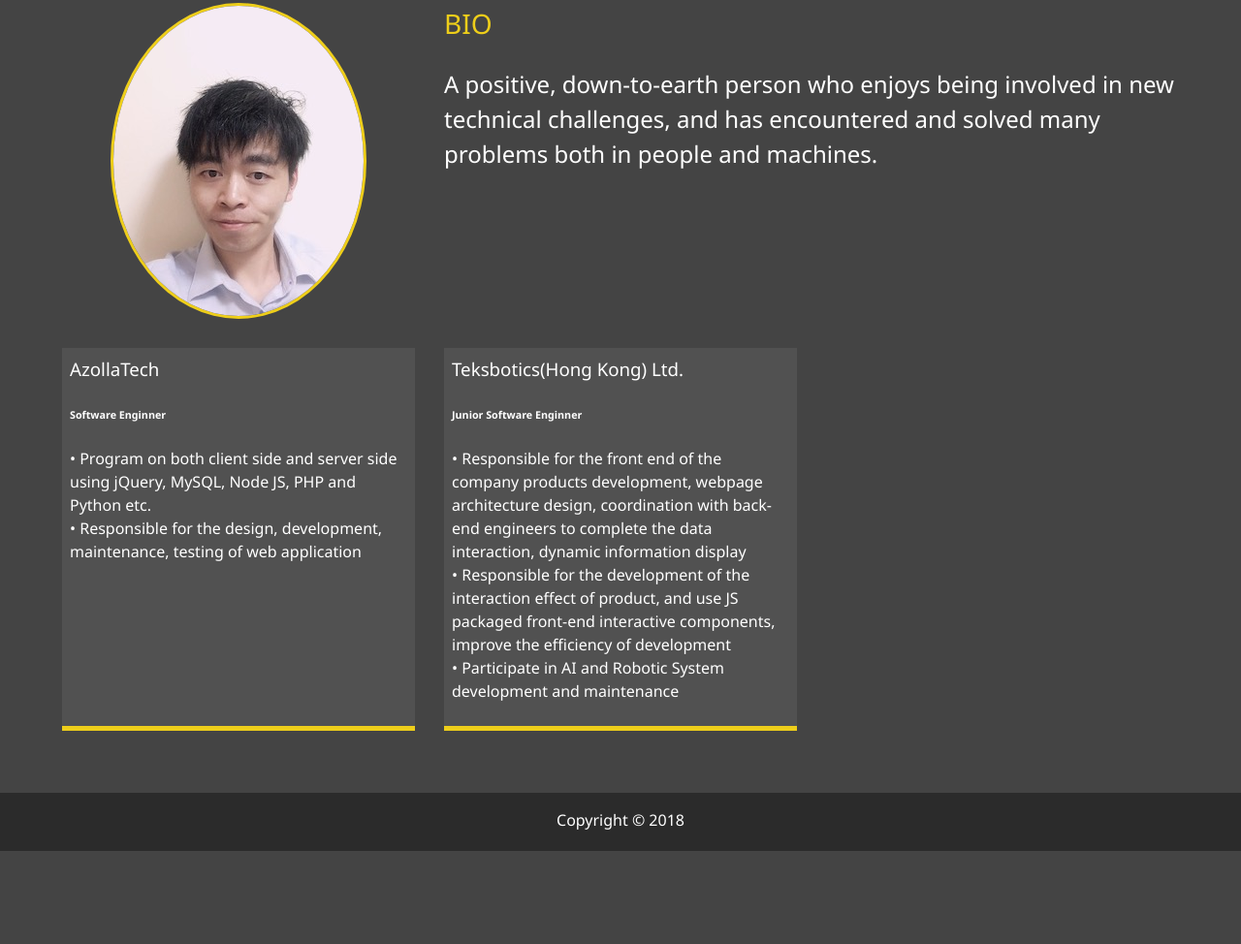
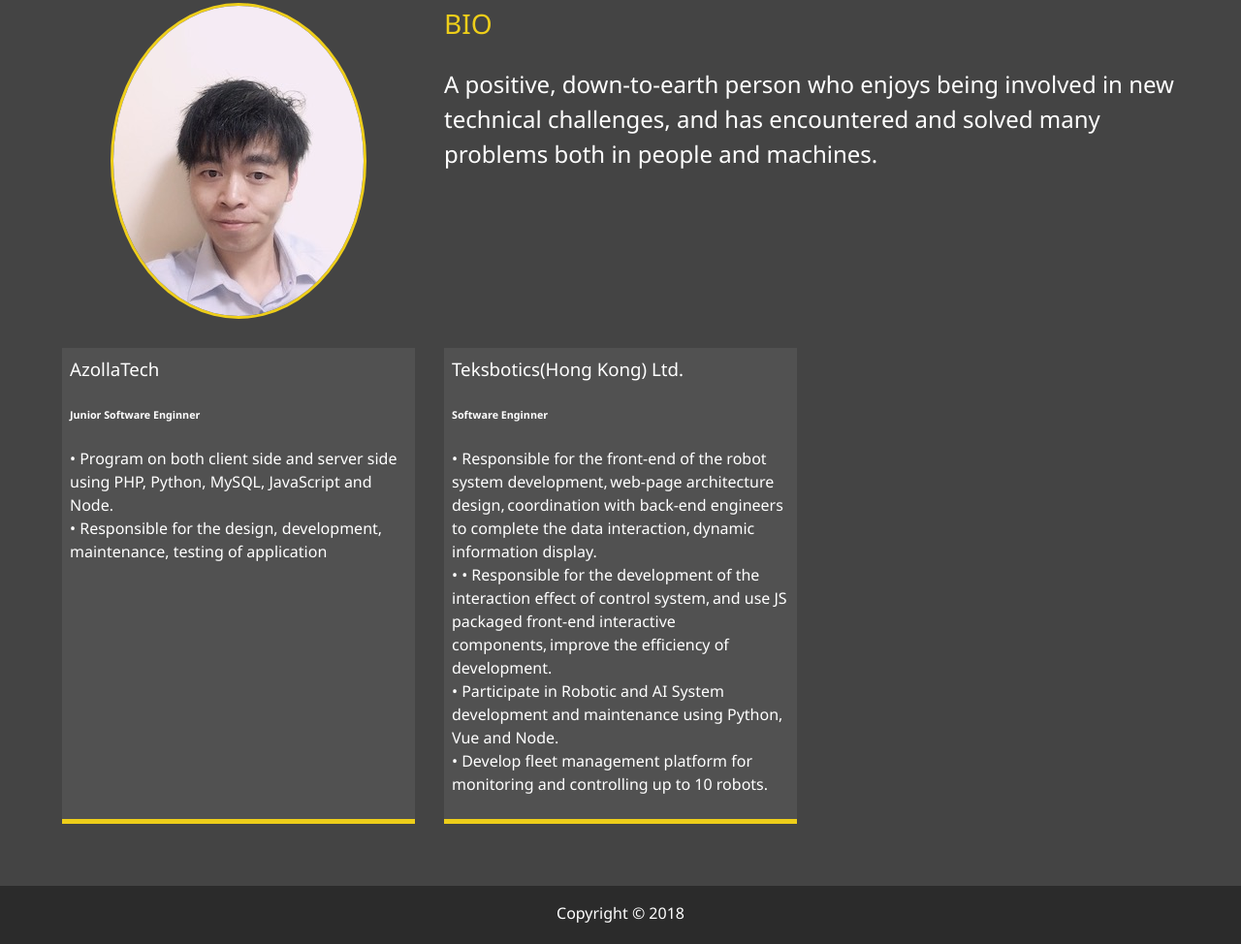
Before and after one commit to cestbon258/cestbon258.github.io, a plain HTML site: page about.html in a window 1280 px wide. Shown: the part 279-1253 px from the top of the page at 97% size. Before the commit the page ends 1157 px from the top, so only its background shows below. Drawn offline with Linux system fonts and the light colour scheme.

Commit message:
Update about.html

```diff
--- a/about.html
+++ b/about.html
@@ -67,25 +67,16 @@
 
       <div class="job job-1">
         <h3>AzollaTech</h3>
-        <h6>Software Enginner</h6>
-        <p>• Program on both client side and server side using jQuery,
-MySQL, Node JS, PHP and Python etc. <br>• Responsible for the design, development, maintenance, testing of web application</p>
+        <h6>Junior Software Enginner</h6>
+        <p>• Program on both client side and server side using PHP, Python, MySQL, JavaScript and Node. <br>• Responsible for the design, development, maintenance, testing of application</p>
       </div>
 
       <div class="job job-2">
         <h3>Teksbotics(Hong Kong) Ltd.</h3>
-        <h6>Junior Software Enginner</h6>
-        <p>• Responsible for the front end of the company products development, webpage architecture design, coordination with back-end engineers to complete the data interaction, dynamic information display
-<br>• Responsible for the development of the interaction effect of product, and use JS packaged front-end interactive components, improve the efficiency of development
-<br>• Participate in AI and Robotic System development and maintenance</p>
+        <h6>Software Enginner</h6>
+        <p>•	Responsible for the front-end of the robot system development, web-page architecture design, coordination with back-end engineers to complete the data interaction, dynamic information display.<br>• •	Responsible for the development of the interaction effect of control system, and use JS packaged front-end interactive components, improve the efficiency of development.
+<br>• Participate in Robotic and AI System development and maintenance using Python, Vue and Node. <br> •	Develop fleet management platform for monitoring and controlling up to 10 robots.</p>
       </div>
-
-<!--       <div class="job job-3">
-        <h3>CDE</h3>
-        <h6>Programmer</h6>
-        <p>Lorem ipsum dolor sit amet consectetur adipisicing elit. Voluptates perferendis totam enim. Nesciunt porro dolores
-          expedita dolor necessitatibus deserunt nemo.</p>
-      </div> -->
     </div>
   </main>
 
```
